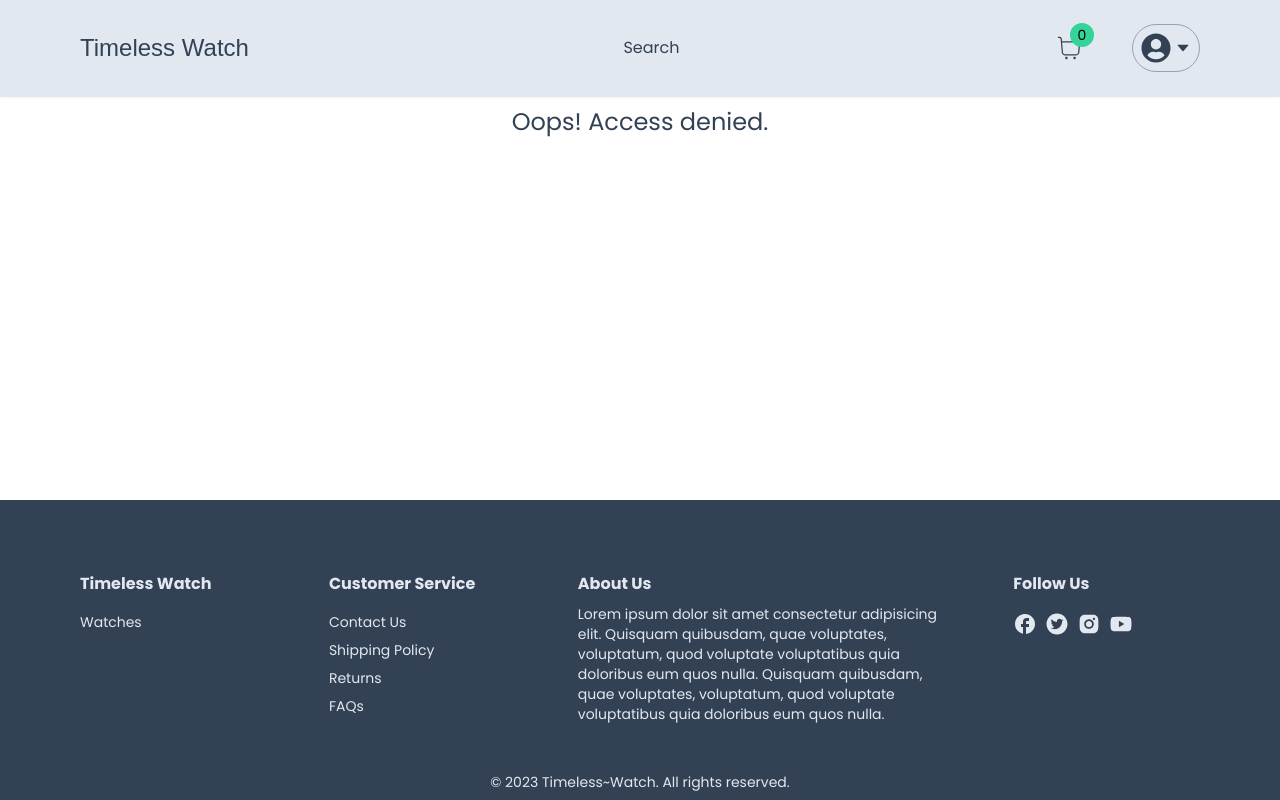
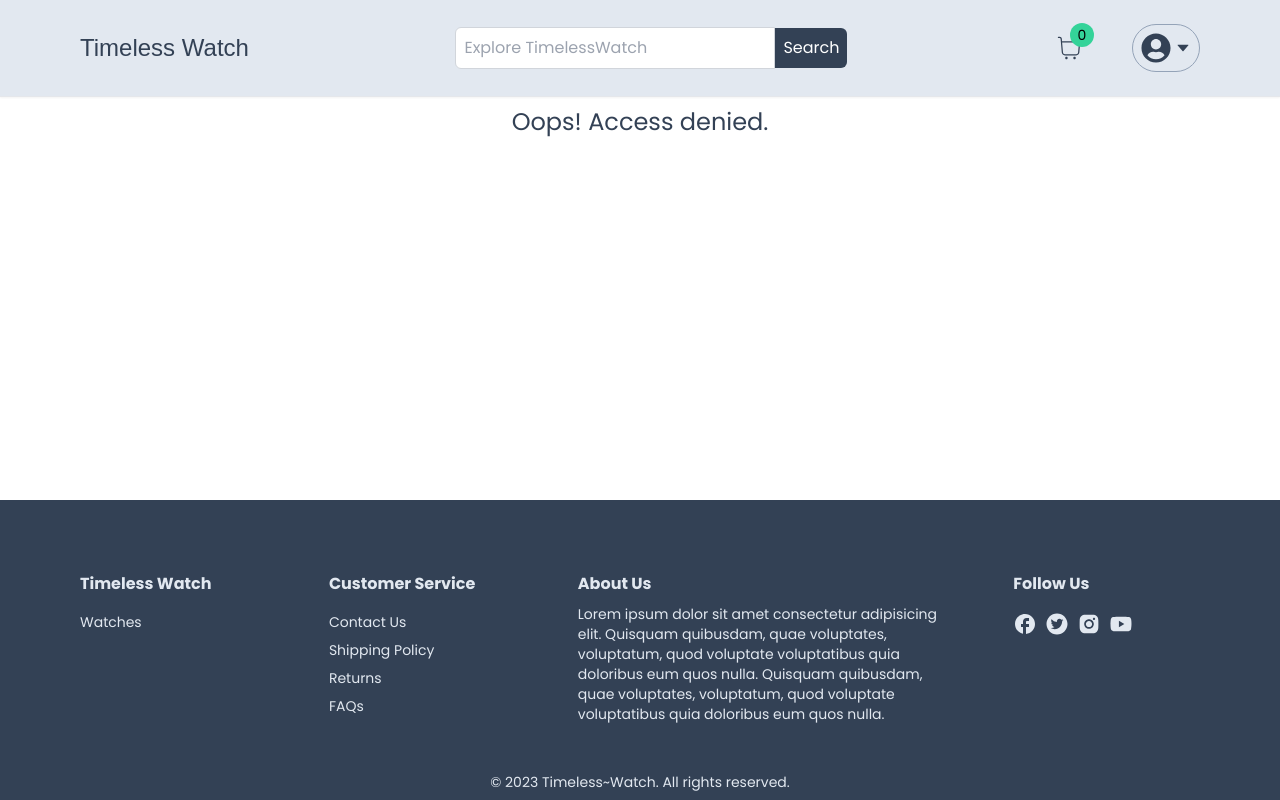
Before and after one commit to Apdo-25/TimelessWatch, a Next.js app: page /orders in a window 1280 px wide. Built offline with nearby package versions, Linux system fonts and the light colour scheme; no server answers; a web font is replaced by a local one.

Commit message:
refacactor + search

```diff
--- a/app/components/navbar/NavBar.tsx
+++ b/app/components/navbar/NavBar.tsx
@@ -5,6 +5,7 @@ import CartCount from "./CartCount";
 import UserMenu from "./UserMenu";
 import { getCurrentUser } from "@/actions/getCurrentUser";
 import { ThemeSwitcher } from "../ThemeSwitcher";
+import SearchBar from "./SearchBar";
 
 const chivo = Chivo({ subsets: ["latin"], weight: ["400"] });
 
@@ -49,7 +50,7 @@ const Navbar = async () => {
                     md:block
                     "
             >
-              Search
+              <SearchBar />
             </div>
             <div
               className="
--- /dev/null
+++ b/app/components/navbar/SearchBar.tsx
@@ -0,0 +1,71 @@
+"use client";
+
+import { FieldValues, SubmitHandler, useForm } from "react-hook-form";
+import qs from "query-string";
+import { useRouter } from "next/navigation";
+
+const SearchBar = () => {
+  const router = useRouter();
+
+  const {
+    register,
+    handleSubmit,
+    reset,
+    formState: { errors },
+  } = useForm<FieldValues>({
+    defaultValues: {
+      searchTerm: "",
+    },
+  });
+
+  const onSubmit: SubmitHandler<FieldValues> = async (data) => {
+    if (!data.searchTerm) return router.push("/");
+
+    const url = qs.stringifyUrl(
+      {
+        url: "/",
+        query: {
+          searchTerm: data.searchTerm,
+        },
+      },
+      { skipNull: true }
+    );
+
+    router.push(url);
+    reset();
+  };
+
+  return (
+    <div className="flex items-center">
+      <input
+        autoComplete="off"
+        type="text"
+        {...register("searchTerm")}
+        placeholder="Explore TimelessWatch"
+        className="p-2
+        border
+        border-gray-300
+        rounded-l-md
+        focus:outline-none
+        focus:border-[0.5px]
+        focus:border-slate-500
+        w-80
+        "
+      />
+      <button
+        onClick={handleSubmit(onSubmit)}
+        className="
+        bg-slate-700
+        hover:opacity-80
+        text-white
+        p-2
+        rounded-r-md
+        "
+      >
+        Search
+      </button>
+    </div>
+  );
+};
+
+export default SearchBar;
--- a/app/orders/OrderClient.tsx
+++ b/app/orders/OrderClient.tsx
@@ -30,7 +30,7 @@ const OrdersClient: React.FC<OrdersClientProps> = ({ orders }) => {
 
   useEffect(() => {
     router.refresh();
-  }, [router]);
+  }, []);
 
   let rows: any = [];
 
--- a/app/product/[productId]/ListRating.tsx
+++ b/app/product/[productId]/ListRating.tsx
@@ -10,6 +10,8 @@ interface ListRatingProps {
   product: any;
 }
 const ListRating: React.FC<ListRatingProps> = ({ product }) => {
+  if (!product.reviews || product.reviews.length === 0) return null;
+
   return (
     <div>
       <Heading title="Product Review" />
--- a/package.json
+++ b/package.json
@@ -37,6 +37,7 @@
     "next-auth": "^4.24.5",
     "next-themes": "^0.2.1",
     "postcss": "8.4.31",
+    "query-string": "^8.1.0",
     "react": "18.2.0",
     "react-dom": "18.2.0",
     "react-dropzone": "^14.2.3",
```
Also changed, not shown: 1 other file (tests, documents, lock files or other folders).
